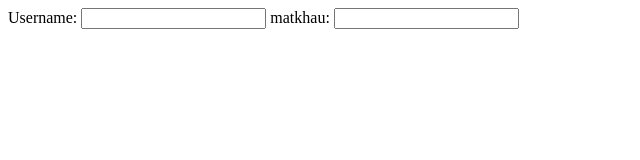
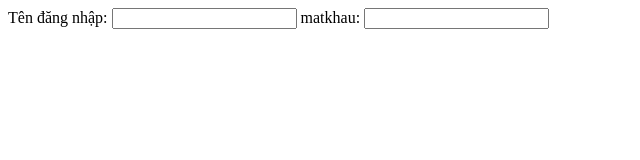
Before and after one commit to qpham4243562/nhom6_kiemtragit, a website: page index.html in a window 1280 px wide. Shown: the whole page, without its empty margins (0-640 px from the left). Drawn offline with Linux system fonts and the light colour scheme.

Commit message:
Update index.html

```diff
--- a/index.html
+++ b/index.html
@@ -7,8 +7,8 @@
   </head>
   <body>
     <form>
-      <label for="username">Username:</label>
-      <input type="text" id="username" name="username" />
+      <label for="tendangnhap">Tên đăng nhập:</label>
+      <input type="text" id="tendangnhap" name="tendangnhap" />
       <label for="matkhau">matkhau:</label>
       <input type="text" id="matkhau" name="matkhau" />
     </form>
```
